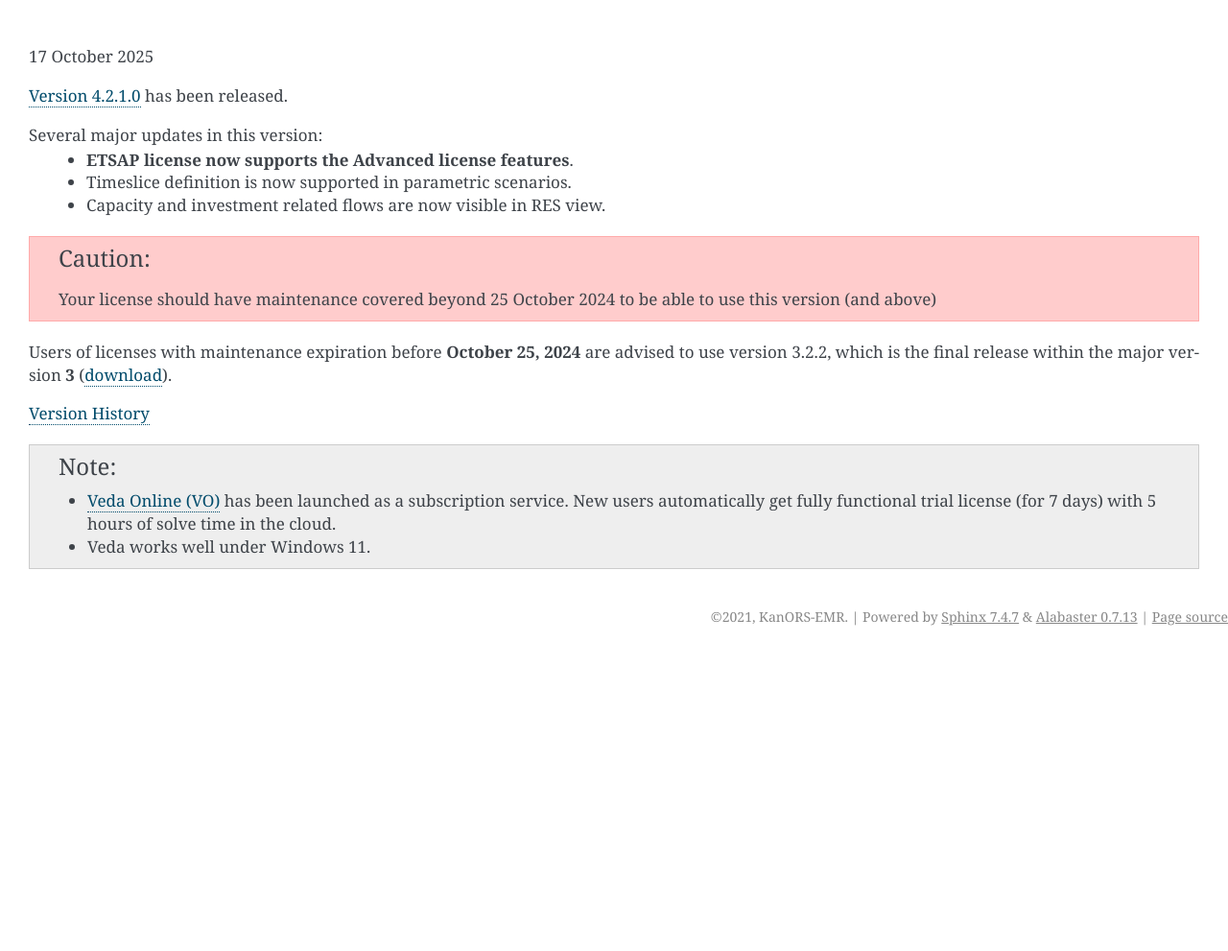
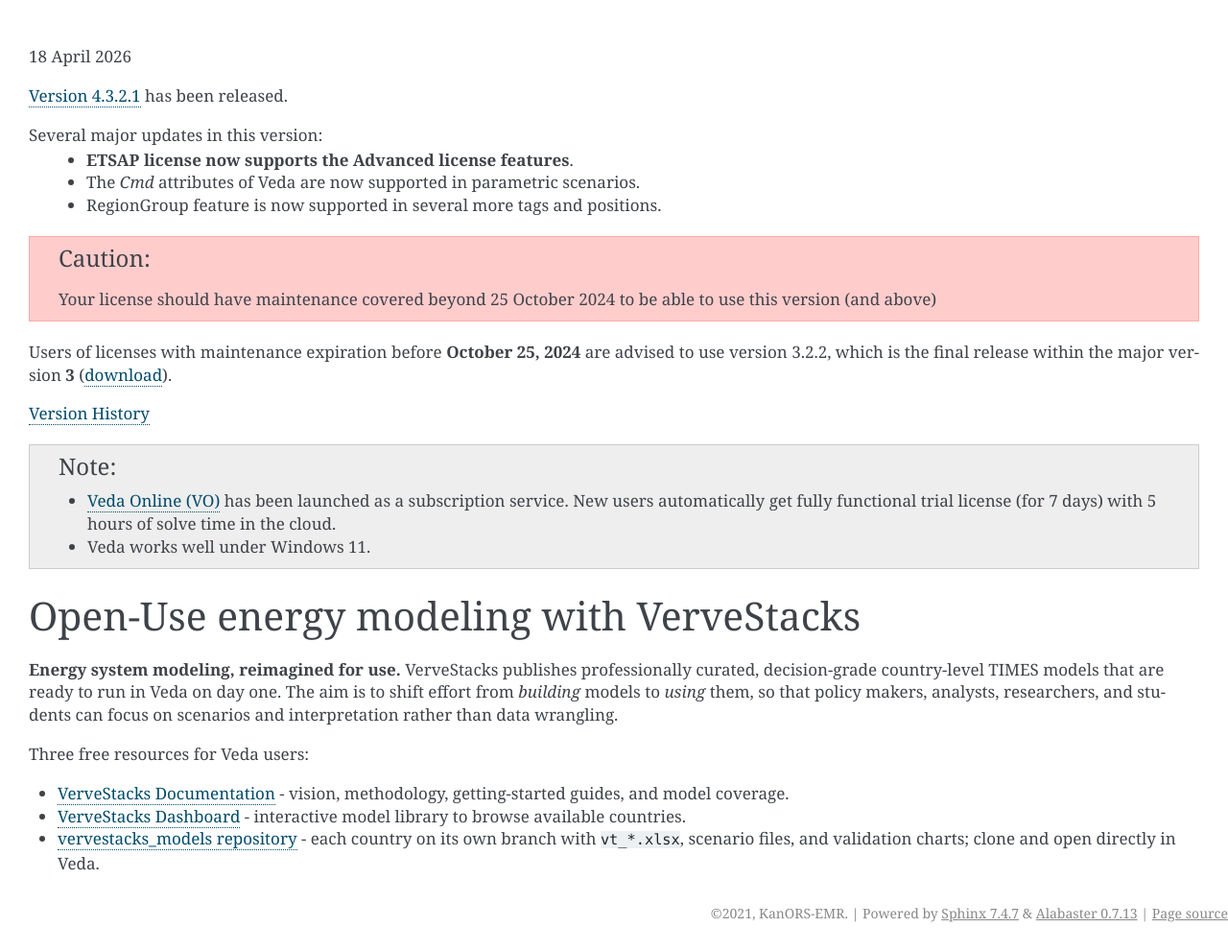
Before and after one commit to kanors-emr/Veda-start-page-news, a Sphinx documentation site: the page built from docs/source/index.rst, in a window 1280 px wide. Shown: the whole page at 96% size. Built offline with Sphinx 7.4.7, drawn with Linux system fonts in a browser that asks for light colours; before the commit the page ends 900 px from its top, so only the background shows below that.

Commit message:
Update index.rst

```diff
--- a/docs/source/index.rst
+++ b/docs/source/index.rst
@@ -5,14 +5,14 @@
 
 .. .. topic::
 
-17 October 2025
+18 April 2026
 
-`Version 4.2.1.0 <https://github.com/kanors-emr/Veda2.0-Installation/releases/tag/v4.2.1.0>`_ has been released.
+`Version 4.3.2.1 <https://github.com/kanors-emr/Veda2.0-Installation/releases/tag/v4.3.2.1>`_ has been released.
 
 Several major updates in this version:
    * **ETSAP license now supports the Advanced license features**.
-   * Timeslice definition is now supported in parametric scenarios.
-   * Capacity and investment related flows are now visible in RES view.
+   * The `Cmd` attributes of Veda are now supported in parametric scenarios.
+   * RegionGroup feature is now supported in several more tags and positions.
 
 .. caution::
    Your license should have maintenance covered beyond 25 October 2024 to be able to use this version (and above)
@@ -25,3 +25,18 @@ version 3.2.2, which is the final release within the major version **3** (`downl
 .. note::
    * `Veda Online (VO) <https://vedaonline.cloud/>`_ has been launched as a subscription service. New users automatically get fully functional trial license (for 7 days) with 5 hours of solve time in the cloud.
    * Veda works well under Windows 11.
+
+Open-Use energy modeling with VerveStacks
+-----------------------------------------
+
+**Energy system modeling, reimagined for use.** VerveStacks publishes professionally
+curated, decision-grade country-level TIMES models that are ready to run in Veda on
+day one. The aim is to shift effort from *building* models to *using* them, so that
+policy makers, analysts, researchers, and students can focus on scenarios and
+interpretation rather than data wrangling.
+
+Three free resources for Veda users:
+
+* `VerveStacks Documentation <https://vervestacks.readthedocs.io/en/latest/index.html>`_ - vision, methodology, getting-started guides, and model coverage.
+* `VerveStacks Dashboard <https://vervestacks.cloud/>`_ - interactive model library to browse available countries.
+* `vervestacks_models repository <https://github.com/akanudia/vervestacks_models>`_ - each country on its own branch with ``vt_*.xlsx``, scenario files, and validation charts; clone and open directly in Veda.
```
